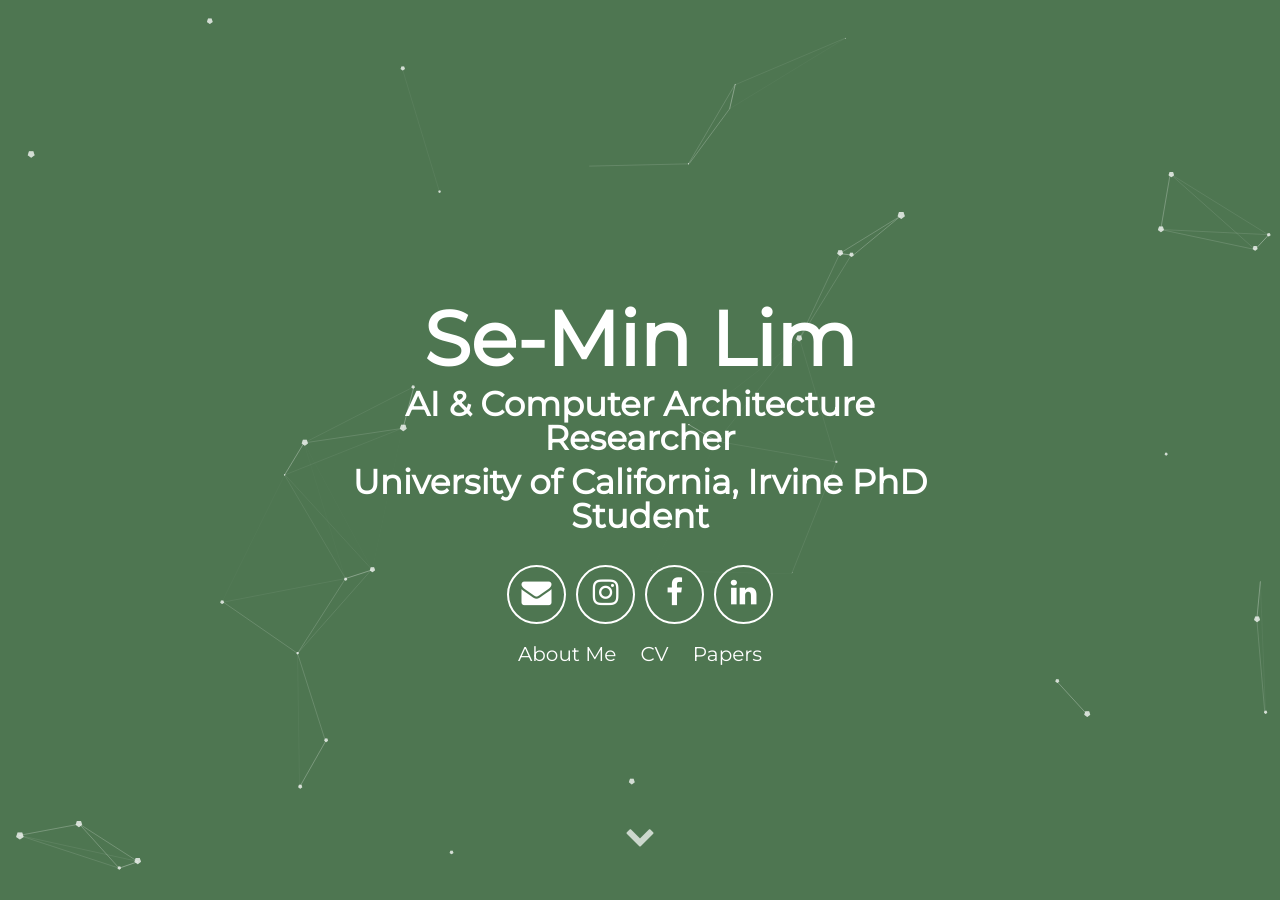
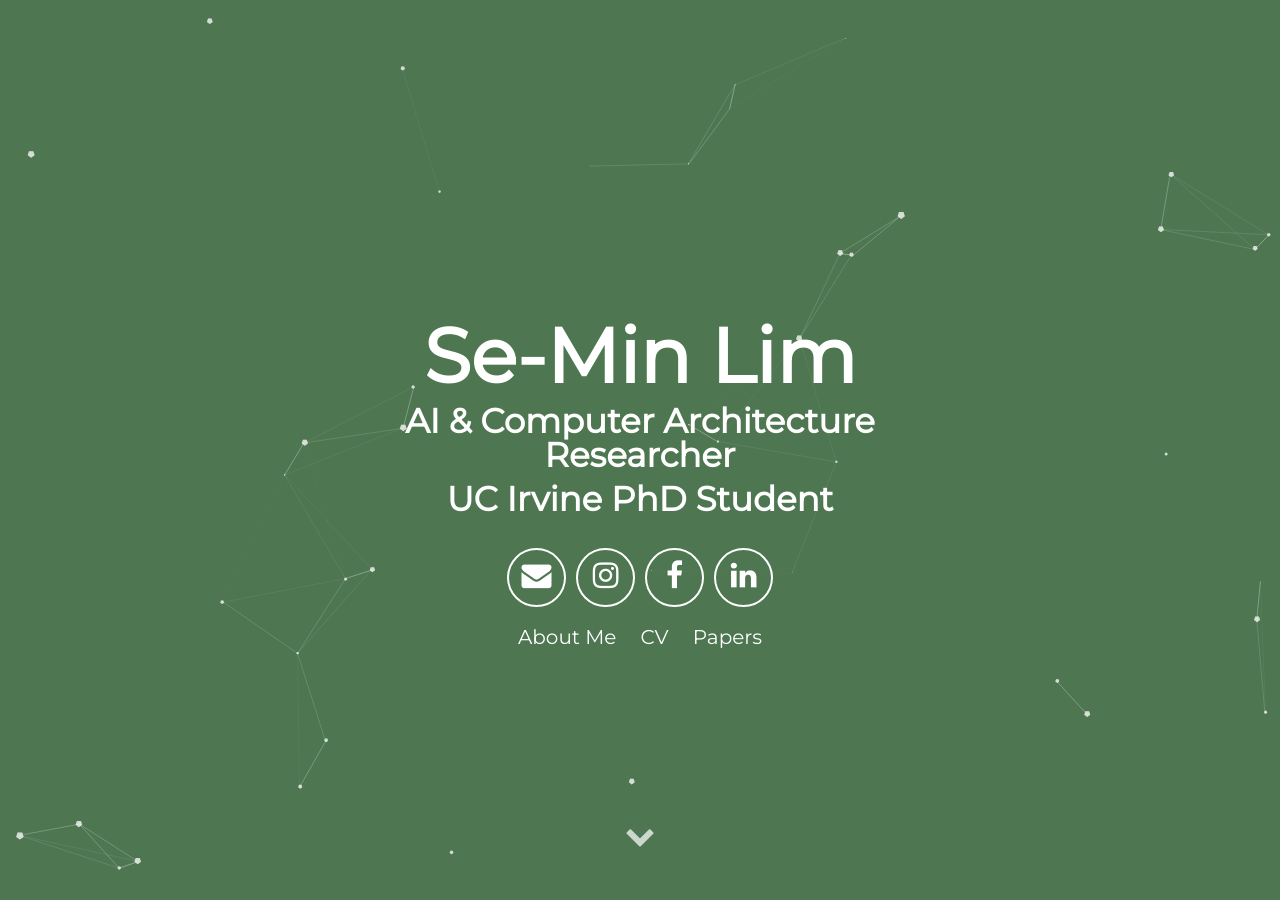
Before and after one commit to SeMinLim/SeMinLim.github.io, a Jekyll site: the page built from index.html, in a window 1280 px wide and 900 px high. Built offline with Jekyll 4.4.1, drawn with Linux system fonts in a browser that asks for light colours; some web fonts are replaced.

Commit message:
Update _config.yml

```diff
--- a/_config.yml
+++ b/_config.yml
@@ -6,7 +6,7 @@ url: "http://SeMinLim.github.io" # the base hostname & protocol for your site e.
 
 # User settings
 username: Se-Min Lim
-user_description: University of California, Irvine PhD Student
+user_description: UC Irvine PhD Student
 user_title: AI & Computer Architecture Researcher
 email: seminl1@uci.edu
 # twitter_username: lorem_ipsum
```
